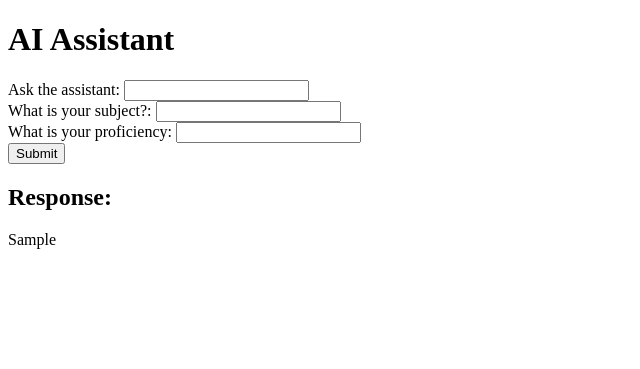
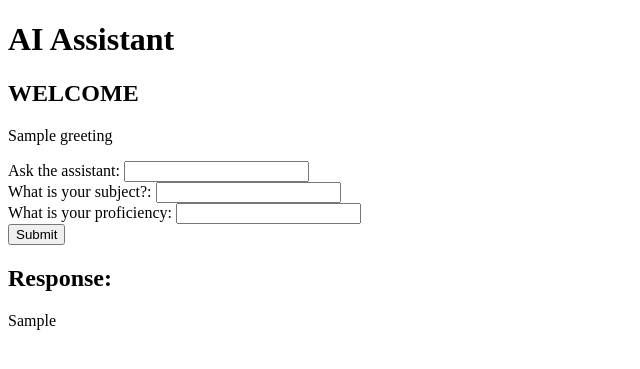
Before and after one commit to rethamomo/Melsoft_edu, a Flask app: template templates/assistant.html in a window 1280 px wide. Shown: the top 369 px of the page, without its empty margins (0-640 px from the left). Run offline with Flask 2, Linux system fonts and the light colour scheme; the template is opened without the code that fills it: most values are stand-ins (such as "Sample title", 1, 10 or a date in 2020).

Commit message:
addded greeting text

```diff
--- a/main.py
+++ b/main.py
@@ -39,6 +39,7 @@ def signup():
 
 @app.route('/assistant', methods=['GET', 'POST'])
 def assistant():
+    greeting = greeting()
     if request.method == 'POST':
         subject = request.form['subject']
         proficiency = request.form['proficiency']
@@ -47,7 +48,7 @@ def assistant():
         assistant_response = make_request(subject, proficiency, user_input)
         return render_template('assistant.html', assistant_response=assistant_response)
 
-    return render_template('assistant.html')
+    return render_template('assistant.html', greeting)
 
 
 @app.route('/dashboard')
--- a/templates/assistant.html
+++ b/templates/assistant.html
@@ -7,6 +7,8 @@
 </head>
 <body>
     <h1>AI Assistant</h1>
+    <h2>WELCOME</h2>
+    <p>{{ greeting }}</p>
     <form method="post">
         <label for="user_input">Ask the assistant:</label>
         <input type="text" id="user_input" name="user_input">
```
Also changed, not shown: API.py (+5 -2 lines).
